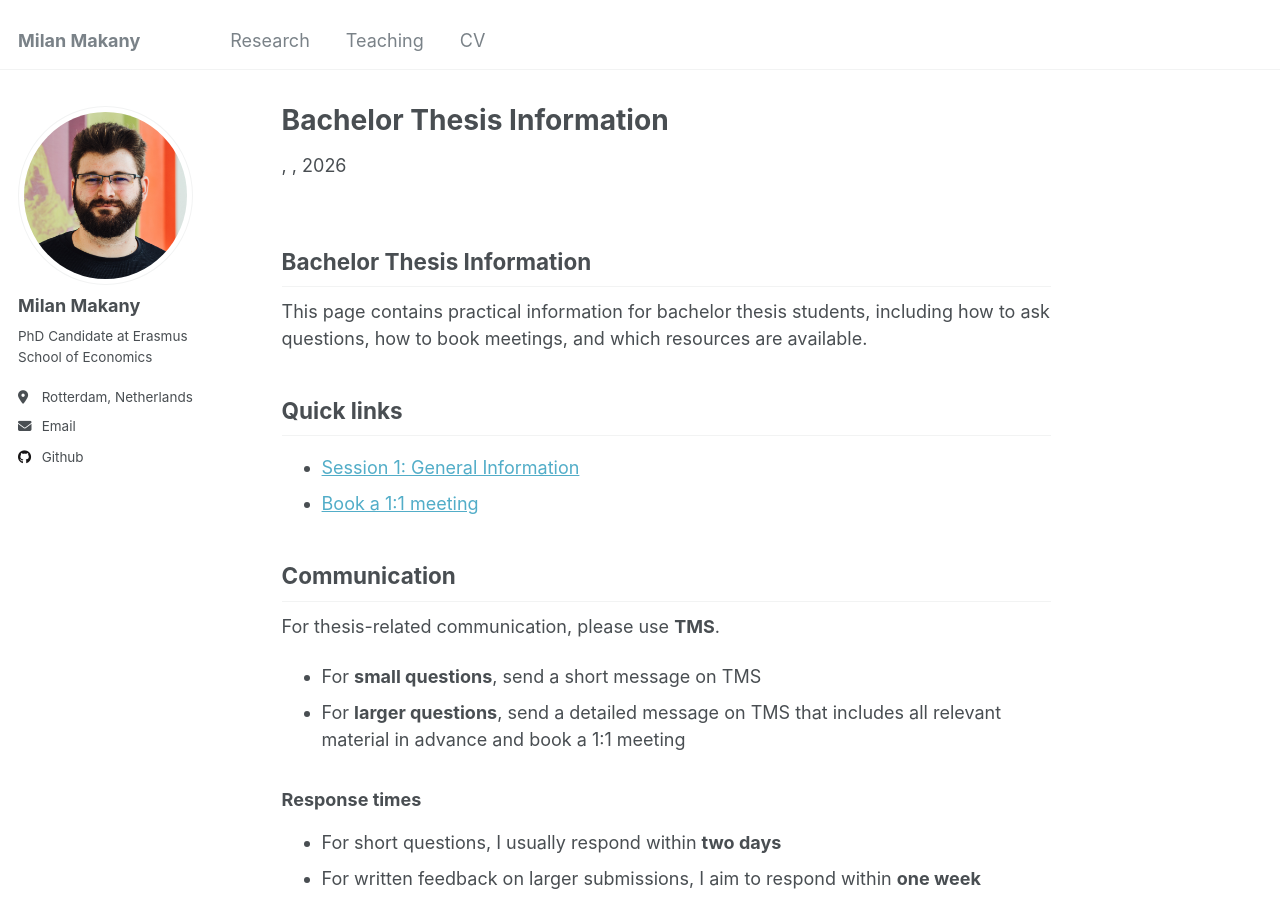
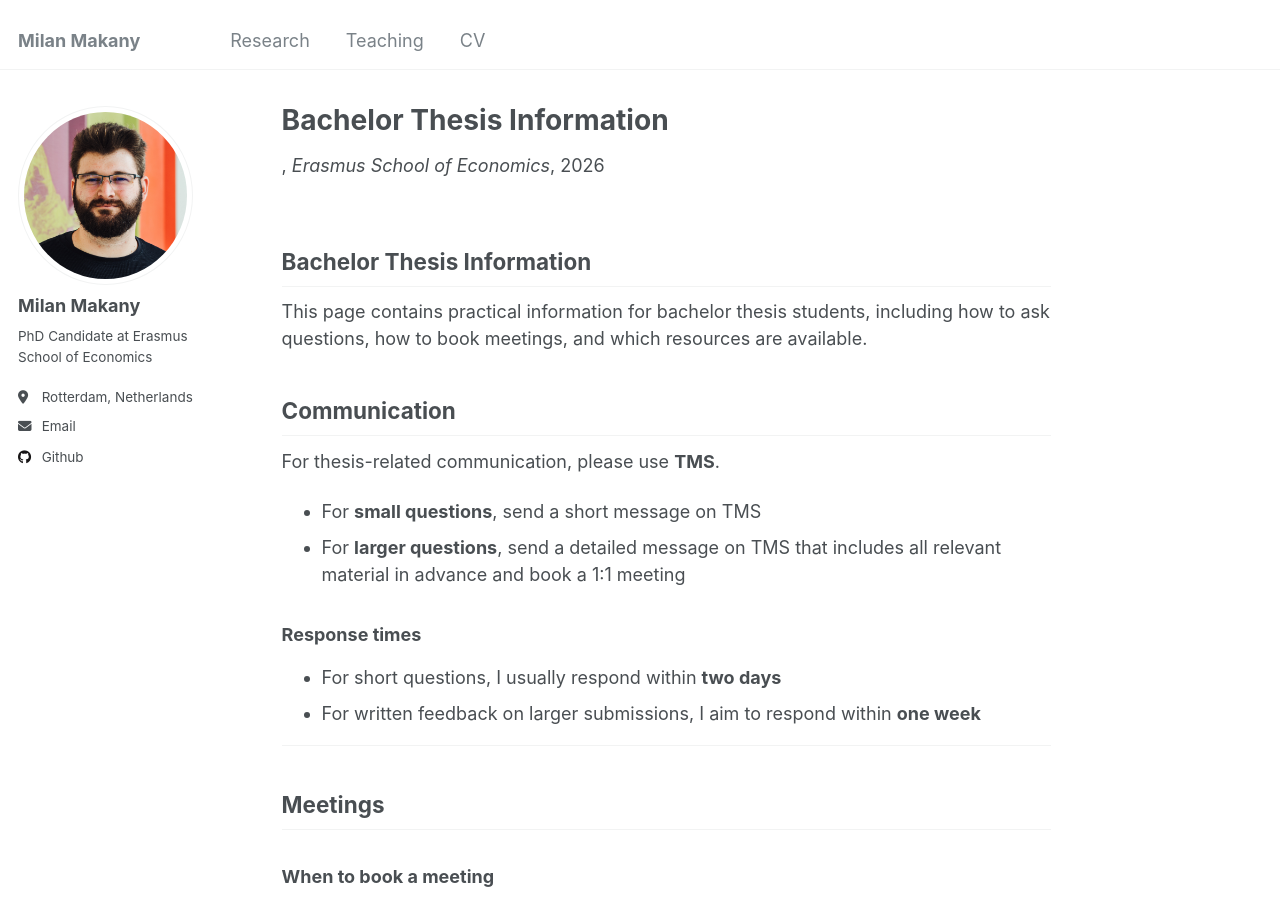
Before and after one commit to makany-milan/makany-milan.github.io, a Jekyll site: the page built from _teaching/thesis_bsc_ese.md, in a window 1280 px wide and 900 px high. Built offline with Jekyll 4.4.1, drawn with Linux system fonts in a browser that asks for light colours.

Commit message:
date and venue

```diff
--- a/_teaching/thesis_bsc_ese.md
+++ b/_teaching/thesis_bsc_ese.md
@@ -1,17 +1,15 @@
 ---
 permalink: /bachelor-thesis-info/
 title: "Bachelor Thesis Information"
-author_profile: true
+permalink: /teaching/bachelor-thesis/
+venue: "Erasmus School of Economics"
+date: 2026-03-19
+location: "Rotterdam, Netherlands"
 ---
 
 ## Bachelor Thesis Information
 
 This page contains practical information for bachelor thesis students, including how to ask questions, how to book meetings, and which resources are available.
-
-## Quick links
-
-- [Session 1: General Information](/teaching/bachelor-thesis-session-1/)
-- [Book a 1:1 meeting](https://outlook.office.com/bookwithme/user/f73b23f3cfc644cd9f35eb2271154242@eur.nl/meetingtype/go5N6Cl_D06bBRZvB3ynsQ2?anonymous&ismsaljsauthenabled&ep=mlink)
 
 ## Communication
 
```
